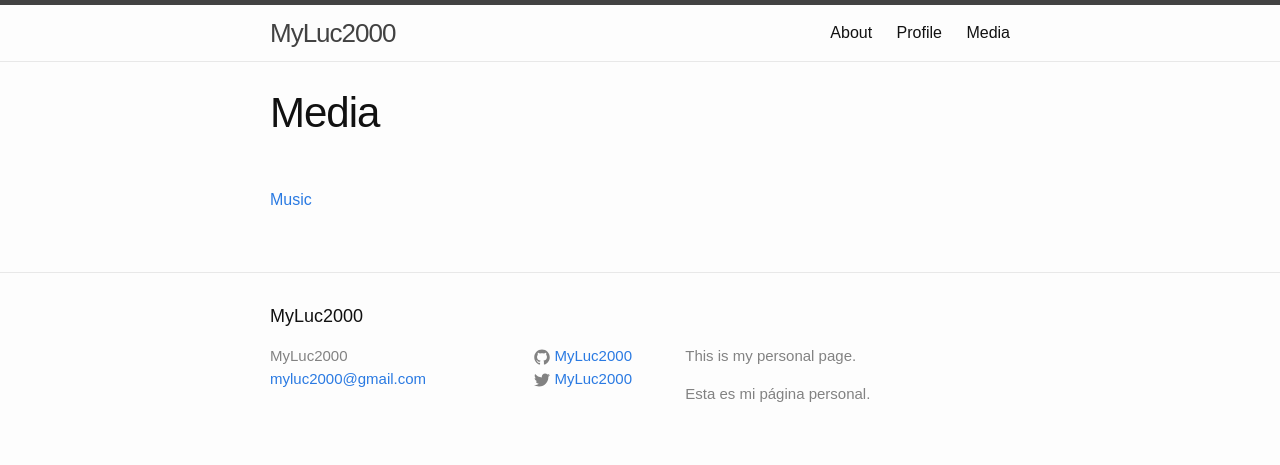
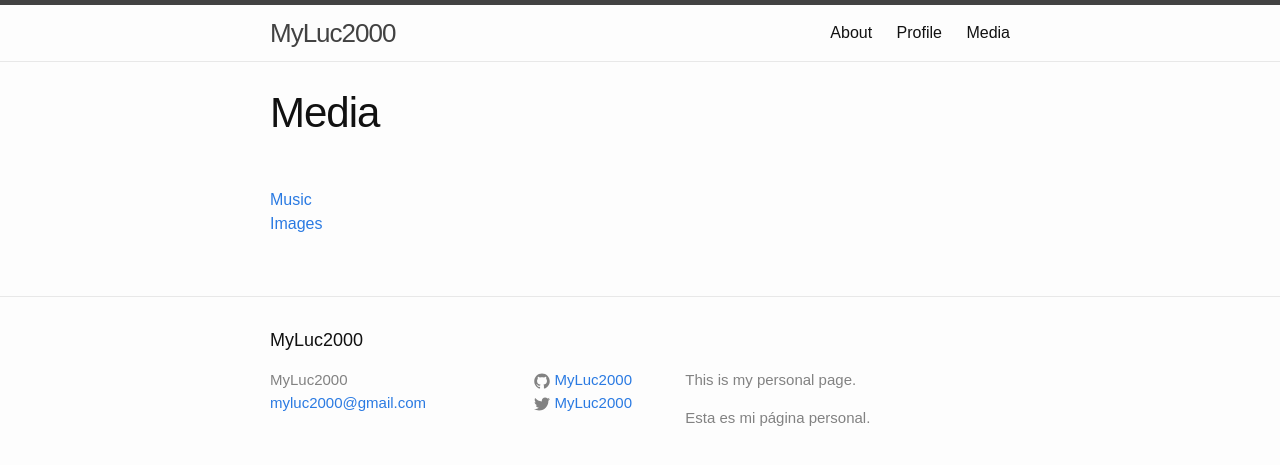
Before and after one commit to LucasPrat/MyLuc2000.github.io, a Jekyll site: the page built from media.md, in a window 1280 px wide. Shown: the top 465 px of the page. Built offline with Jekyll 4.4.1, drawn with Linux system fonts in a browser that asks for light colours.

Commit message:
add images page

```diff
--- a/media.md
+++ b/media.md
@@ -5,3 +5,5 @@ permalink: /media/
 ---
 <br>
 <a href="https://myluc2000.github.io/music/">Music</a>
+<br>
+<a href="https://myluc2000.github.io/images/">Images</a>
```
